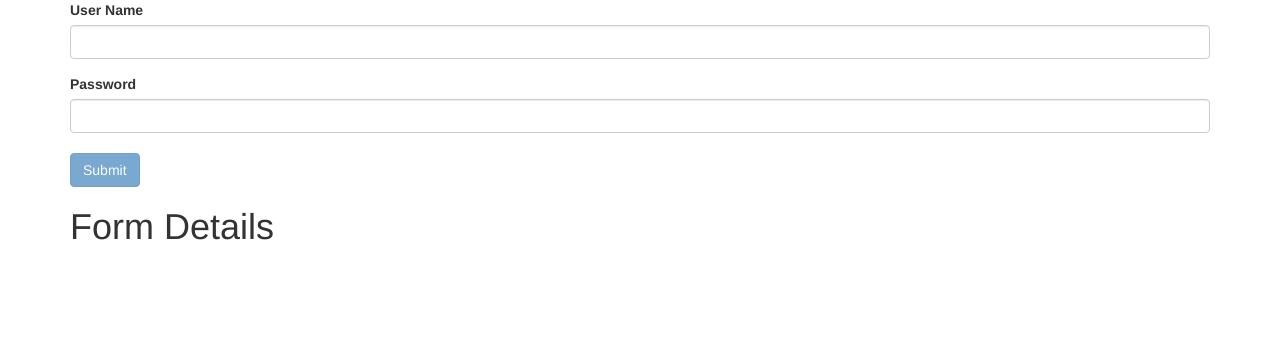
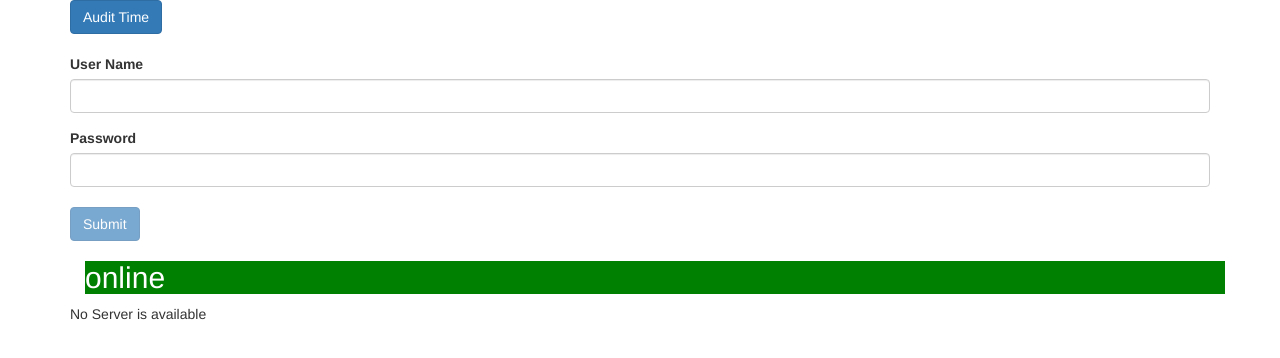
Before and after one commit to shiva508/angular-zero-to-hero, an Angular app: page / in a window 1280 px wide. Shown: the top 358 px of the page. Built offline with nearby package versions, Linux system fonts and the light colour scheme.

Commit message:
directives and assignment

```diff
--- a/src/app/app.component.html
+++ b/src/app/app.component.html
@@ -1,9 +1,7 @@
-<style>
-
-</style>
+<style></style>
 
 <!-- Toolbar -->
+<app-audit></app-audit>
 <app-login></app-login>
 
-
 <router-outlet></router-outlet>
--- a/src/app/app.module.ts
+++ b/src/app/app.module.ts
@@ -5,11 +5,15 @@ import { AppRoutingModule } from './app-routing.module';
 import { AppComponent } from './app.component';
 import { LoginComponent } from './login/login.component';
 import { FormsModule } from '@angular/forms';
+import { UsersComponent } from './users/users.component';
+import { AuditComponent } from './audit/audit.component';
 
 @NgModule({
   declarations: [
     AppComponent,
-    LoginComponent
+    LoginComponent,
+    UsersComponent,
+    AuditComponent
   ],
   imports: [
     BrowserModule,
--- /dev/null
+++ b/src/app/audit/audit.component.html
@@ -0,0 +1,16 @@
+<div class="container">
+  <div class="card-header">
+    <button class="btn btn-primary" (click)="onAudit()">Audit Time</button>
+
+    <h2 *ngIf="isToggle">Display audit logs</h2>
+    <ul class="list-group list-group-flush">
+      <li
+        class="list-group-item"
+        *ngFor="let audit of audits; index as i"
+        [ngStyle]="{ backgroundColor: i >= 5 ? 'green' : 'yellow' }"
+      >
+        {{ audit }}
+      </li>
+    </ul>
+  </div>
+</div>
--- /dev/null
+++ b/src/app/audit/audit.component.ts
@@ -0,0 +1,17 @@
+import { Component } from '@angular/core';
+
+@Component({
+  selector: 'app-audit',
+  templateUrl: './audit.component.html',
+  styleUrls: ['./audit.component.css'],
+})
+export class AuditComponent {
+  audits: any = [];
+
+  isToggle = false;
+  onAudit() {
+    const date = new Date();
+    this.audits.push(date);
+    this.isToggle = !this.isToggle;
+  }
+}
--- a/src/app/login/login.component.css
+++ b/src/app/login/login.component.css
@@ -0,0 +1,3 @@
+.online {
+  color: white;
+}
--- a/src/app/login/login.component.html
+++ b/src/app/login/login.component.html
@@ -1,18 +1,51 @@
 <div class="container">
   <div class="form-group">
     <label for="username">User Name</label>
-      <input type="text" name="username" [(ngModel)]="username"  id="username" class="form-control">
+    <input
+      type="text"
+      name="username"
+      [(ngModel)]="username"
+      id="username"
+      class="form-control"
+    />
   </div>
   <div>
     <label for="password">Password</label>
-      <input type="password" name="password" id="password" [(ngModel)]="password" class="form-control">
+    <input
+      type="password"
+      name="password"
+      id="password"
+      [(ngModel)]="password"
+      class="form-control"
+    />
   </div>
-    <br>
+  <br />
   <!-- <button class="btn btn-primary" [disabled]="submitEnabled" (click)="onSubmit()">Submit</button> -->
-    <button class="btn btn-primary" [disabled]="username==='' || password===''" (click)="onSubmit()">Submit</button>
+  <button
+    class="btn btn-primary"
+    [disabled]="username === '' || password === ''"
+    (click)="onSubmit()"
+  >
+    Submit
+  </button>
+  <div class="container">
+    <h2
+      [ngStyle]="{ backgroundColor: getColor() }"
+      [ngClass]="{ online: serverStatus === 'online' }"
+    >
+      {{ serverStatus }}
+    </h2>
+  </div>
+  <div class="container" *ngIf="isFormFilled; else noServerMsg">
+    <h1>{{ formdetails }}</h1>
+    <h2>{{ username }}</h2>
+    <h2>{{ password }}</h2>
   </div>
   <div class="container">
-    <h1>{{formdetails}}</h1>
-    <h2>{{username}}</h2>
-    <h2>{{password}}</h2>
+    <ng-template #noServerMsg>
+      <p>No Server is available</p>
+    </ng-template>
   </div>
+
+  <app-users *ngFor="let user of users"></app-users>
+</div>
--- a/src/app/login/login.component.ts
+++ b/src/app/login/login.component.ts
@@ -4,25 +4,30 @@ import { timeInterval } from 'rxjs';
 @Component({
   selector: 'app-login',
   templateUrl: './login.component.html',
-  styleUrls: ['./login.component.css']
+  styleUrls: ['./login.component.css'],
 })
 export class LoginComponent {
-  formdetails:string="Form Details"
-  username:string="";
-  password:string="";
+  formdetails: string = 'Form Details';
+  username: string = '';
+  password: string = '';
 
-  submitEnabled:boolean=true;
-  constructor(){
+  submitEnabled: boolean = true;
+  isFormFilled: boolean = false;
+  serverStatus: string = 'offline';
+  users: any = [];
+  constructor() {
     // setTimeout(()=>{
     //   this.submitEnabled=false;
     // },2000);
+    this.serverStatus = Math.random() > 0.5 ? 'offline' : 'online';
   }
 
-  onSubmit(){
-    console.log(this.username)
-    console.log(this.password)
-    console.log("Adding to server")
-    this.username='';
-    this.password='';
+  onSubmit() {
+    this.isFormFilled = true;
+    this.users.push(this.username);
+  }
+
+  getColor() {
+    return this.serverStatus === 'offline' ? 'red' : 'green';
   }
 }
--- /dev/null
+++ b/src/app/users/users.component.html
@@ -0,0 +1,10 @@
+<div class="container">
+  <div class="card" style="width: 18rem">
+    <div class="card-header">Featured</div>
+    <ul class="list-group list-group-flush">
+      <li class="list-group-item">Cras justo odio</li>
+      <li class="list-group-item">Dapibus ac facilisis in</li>
+      <li class="list-group-item">Vestibulum at eros</li>
+    </ul>
+  </div>
+</div>
```
Also changed, not shown: src/app/users/users.component.ts (added, +10 -0 lines), src/app/audit/audit.component.css (added), src/app/users/users.component.css (added), 2 other files (tests, documents, lock files or other folders). Lines whose indentation alone changed are shown as unchanged.
